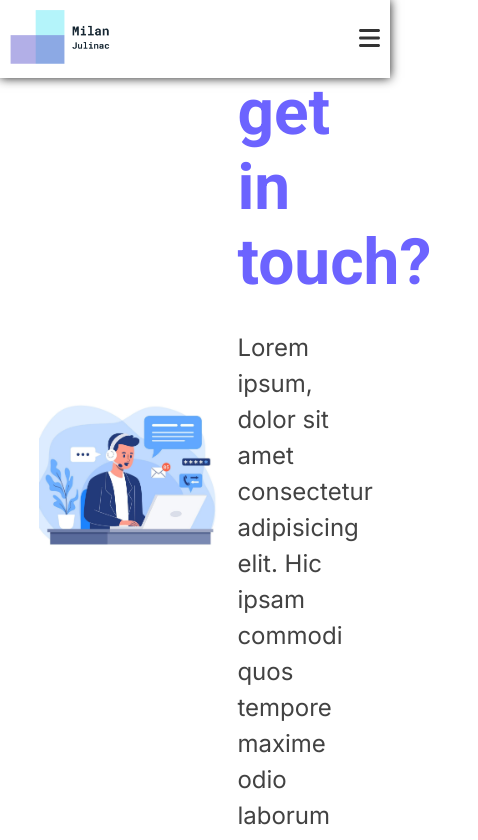
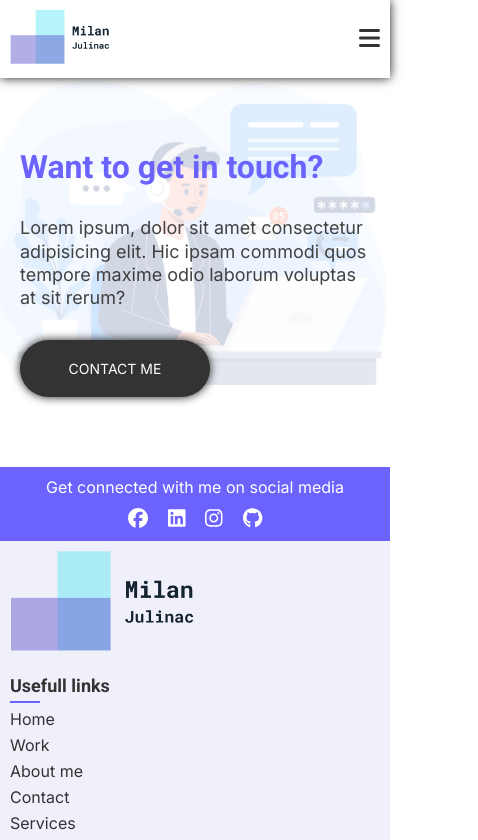
Before and after one commit to MilanJulinac42/professional-portfolio, a Next.js app: page /contact in a window 390 px wide. Shown: the top 840 px of the page, 478 px wide, since content can reach past the window. Built offline with nearby package versions, Linux system fonts and the light colour scheme.

Commit message:
contact hero responsive

```diff
--- a/pages/contact.tsx
+++ b/pages/contact.tsx
@@ -9,7 +9,7 @@ const contact = () => {
         <>
             <Navbar />
             <ContactHero />
-            <ContactForm />
+            {/* <ContactForm /> */}
             <Footer />
         </>
     );
--- a/src/app/components/ContactForm/ContactForm.module.scss
+++ b/src/app/components/ContactForm/ContactForm.module.scss
@@ -14,12 +14,17 @@
 
     h3 {
         font-size: 32px;
-        color: #333;
         color: #6c63ff;
     }
 
     p {
         color: #333333ec;
+
+        span {
+            color: #6b63ffc5;
+            font-weight: bold;
+            font-style: italic;
+        }
     }
 }
 
@@ -53,3 +58,32 @@
         font-weight: bold;
     }
 }
+
+.contactTextBoxContainer {
+    display: flex;
+    flex-direction: column;
+    gap: 15px;
+}
+
+.contactLabel {
+    display: flex;
+    align-items: end;
+    gap: 10px;
+    color: #333;
+    font-size: 20px;
+
+    span {
+        font-size: 12px;
+        color: #3333335d;
+        margin-bottom: 3px;
+    }
+}
+
+.contactInput,
+.contactTextArea {
+    width: 100%;
+    padding: 20px;
+    border: 1px solid #3333335d;
+    background-color: #f1f1f1;
+    font-size: 18px;
+}
--- a/src/app/components/ContactForm/ContactForm.tsx
+++ b/src/app/components/ContactForm/ContactForm.tsx
@@ -47,10 +47,71 @@ const ContactForm = () => {
                     </span>{" "}
                     and I’ll get back to you within 2 business days
                 </p>
-                <ContactTextBox />
-                <ContactTextBox />
-                <ContactTextBox />
-                <ContactTextBox />
+                <div
+                    className={`${styles.contactTextBoxContainer} ${inter.className}`}
+                >
+                    <label className={styles.contactLabel} htmlFor="name">
+                        Name <span>(required)</span>
+                    </label>
+                    <input
+                        className={styles.contactInput}
+                        type="text"
+                        name="name"
+                        id="name"
+                    />
+                </div>
+                <div
+                    className={`${styles.contactTextBoxContainer} ${inter.className}`}
+                >
+                    <label className={styles.contactLabel} htmlFor="name">
+                        Company name
+                    </label>
+                    <input
+                        className={styles.contactInput}
+                        type="text"
+                        name="name"
+                        id="name"
+                    />
+                </div>
+                <div
+                    className={`${styles.contactTextBoxContainer} ${inter.className}`}
+                >
+                    <label className={styles.contactLabel} htmlFor="name">
+                        Your website
+                    </label>
+                    <input
+                        className={styles.contactInput}
+                        type="text"
+                        name="name"
+                        id="name"
+                    />
+                </div>
+                <div
+                    className={`${styles.contactTextBoxContainer} ${inter.className}`}
+                >
+                    <label className={styles.contactLabel} htmlFor="name">
+                        E-mail <span>(required)</span>
+                    </label>
+                    <input
+                        className={styles.contactInput}
+                        type="text"
+                        name="name"
+                        id="name"
+                    />
+                </div>
+                <div
+                    className={`${styles.contactTextBoxContainer} ${inter.className}`}
+                >
+                    <label className={styles.contactLabel} htmlFor="name">
+                        How can I help you? <span>(required)</span>
+                    </label>
+                    <textarea
+                        className={styles.contactTextArea}
+                        name="name"
+                        id="name"
+                        rows={10}
+                    />
+                </div>
                 <button
                     className={`${styles.submitButton} ${roboto.className}`}
                 >
--- a/src/app/layout/ContactHero/ContactHero.module.scss
+++ b/src/app/layout/ContactHero/ContactHero.module.scss
@@ -10,10 +10,21 @@
 .wrapper {
     display: flex;
     align-items: center;
-    width: 80%;
-    height: 700px;
+    width: 100%;
+    height: auto;
     margin: auto;
     padding: 50px 0;
+    position: relative;
+
+    @include breakpoint(medium) {
+        display: flex;
+        align-items: center;
+        width: 80%;
+        height: 700px;
+        margin: auto;
+        padding: 50px 0;
+        position: relative;
+    }
 }
 
 .imageWrapper,
@@ -22,7 +33,27 @@
 }
 
 .imageWrapper {
-    max-width: 70%;
+    max-width: 100%;
+    position: absolute;
+    top: 0;
+    opacity: 0.2;
+    z-index: -1;
+    height: 100%;
+
+    @include breakpoint(medium) {
+        max-width: 70%;
+        position: relative;
+        opacity: 1;
+    }
+}
+
+.image {
+    width: 100%;
+    object-fit: cover;
+
+    @include breakpoint(medium) {
+        max-width: 100%;
+    }
 }
 
 .contentWrapper {
@@ -30,44 +61,59 @@
     display: flex;
     flex-direction: column;
     gap: 30px;
-    // align-items: center;
     padding: 20px;
     text-align: left;
-    max-width: 30%;
+    max-width: 100%;
+    width: 100%;
+
+    @include breakpoint(medium) {
+        max-width: 30%;
+    }
 
     h1 {
-        color: #333333;
-        font-size: 64px;
+        font-size: 32px;
         color: #6c63ff;
+
+        @include breakpoint(medium) {
+            font-size: 64px;
+            max-width: 100%;
+        }
     }
 
     p {
-        line-height: 1.5;
+        line-height: 1.3;
         color: #333333ec;
-        font-size: 24px;
+        font-size: 18px;
+
+        @include breakpoint(medium) {
+            font-size: 24px;
+            line-height: 1.5;
+        }
     }
 
     .contact {
-        box-shadow: none;
-        padding: 20px 30px;
+        padding: 20px 20px;
         color: white;
         background-color: #333;
         border: none;
         text-transform: uppercase;
-        letter-spacing: 2px;
+        letter-spacing: normal;
         text-align: center;
         width: 150px;
         border-radius: 45px;
         box-shadow: 0 0 10px rgba(0, 0, 0, 0.9);
         transition: all 0.3s ease-in-out;
+        font-size: 14px;
 
         &:hover {
             background-color: #4c46b7c4;
         }
+
+        @include breakpoint(medium) {
+            width: 150px;
+            padding: 20px 30px;
+            font-size: 16px;
+            letter-spacing: 2px;
+        }
     }
 }
-
-.image {
-    width: 100%;
-    object-fit: cover;
-}
--- a/src/app/layout/Nav/Nav.module.scss
+++ b/src/app/layout/Nav/Nav.module.scss
@@ -30,6 +30,14 @@
     gap: 30px;
     list-style: none;
     color: #333;
+
+    li {
+        transition: all 0.3s ease-in-out;
+
+        &:hover {
+            color: #4c46b7c4;
+        }
+    }
 }
 
 .logo {
@@ -43,7 +51,7 @@
 }
 
 .active {
-    border-bottom: 3px solid #333;
+    border-bottom: 3px solid #4c46b7c4;
 }
 
 .closedNav {
--- a/src/app/layout/ServiceHero/ServiceHero.module.scss
+++ b/src/app/layout/ServiceHero/ServiceHero.module.scss
@@ -86,7 +86,7 @@
     text-align: center;
     width: 150px;
     border-radius: 45px;
-    box-shadow: 0 0 10px rgba(255, 255, 255, 0.9);
+    box-shadow: 0 0 10px rgba(0, 0, 0, 0.9);
     transition: all 0.3s ease-in-out;
 
     &:hover {
--- a/src/app/layout/Services/Services.tsx
+++ b/src/app/layout/Services/Services.tsx
@@ -4,7 +4,7 @@ import styles from "./Services.module.scss";
 
 const Services = () => {
     return (
-        <Container title="My Services" background="#fff">
+        <Container title="My Services" background="#e3e2f1">
             <div className={styles.helpContainer}>
                 <div className={styles.containerWrapperHelp}>
                     <HelpCard
```
